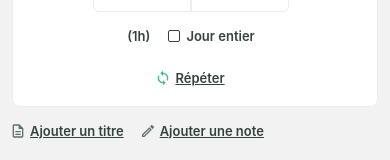
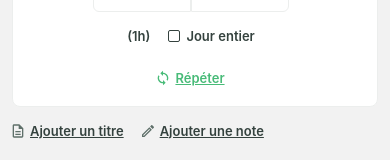
Before and after one commit to kiki-le-singe/rendez-vous, a React Native app: screen /RendezVous in a window 390 px wide. Shown: the part 439-599 px from the top of the page. Built offline with nearby package versions, Linux system fonts and the light colour scheme.

Commit message:
add textColor props

```diff
--- a/components/UnderlineText/index.tsx
+++ b/components/UnderlineText/index.tsx
@@ -9,6 +9,7 @@ export default function UnderlineText({
   onPress = () => {},
   disabled = true,
   text,
+  textColor = Colors.light.darkGreen,
 }: UnderlineTextProps) {
   function handlePress() {
     onPress();
@@ -21,7 +22,7 @@ export default function UnderlineText({
       style={styles.container}
     >
       {icon}
-      {<Text style={styles.text}>{text}</Text>}
+      {<Text style={[styles.text, { color: textColor }]}>{text}</Text>}
     </TouchableOpacity>
   );
 }
@@ -36,6 +37,5 @@ const styles = StyleSheet.create({
     fontWeight: "600",
     fontSize: 13,
     textDecorationLine: "underline",
-    color: Colors.light.darkGreen,
   },
 });
--- a/components/UnderlineText/types.ts
+++ b/components/UnderlineText/types.ts
@@ -3,4 +3,5 @@ export type UnderlineTextProps = {
   onPress?: () => void;
   disabled?: boolean;
   text: string;
+  textColor?: string;
 };
```
